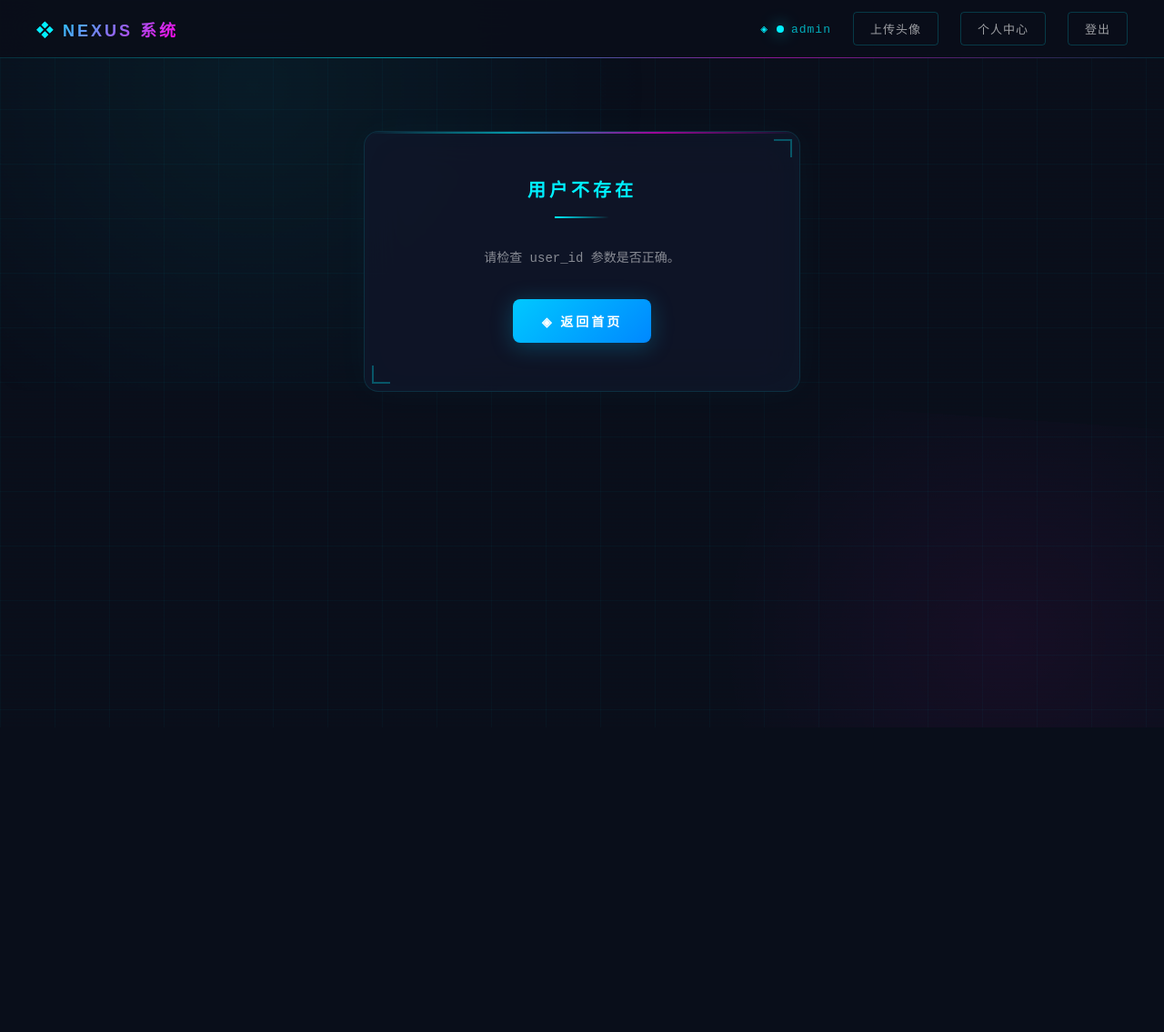
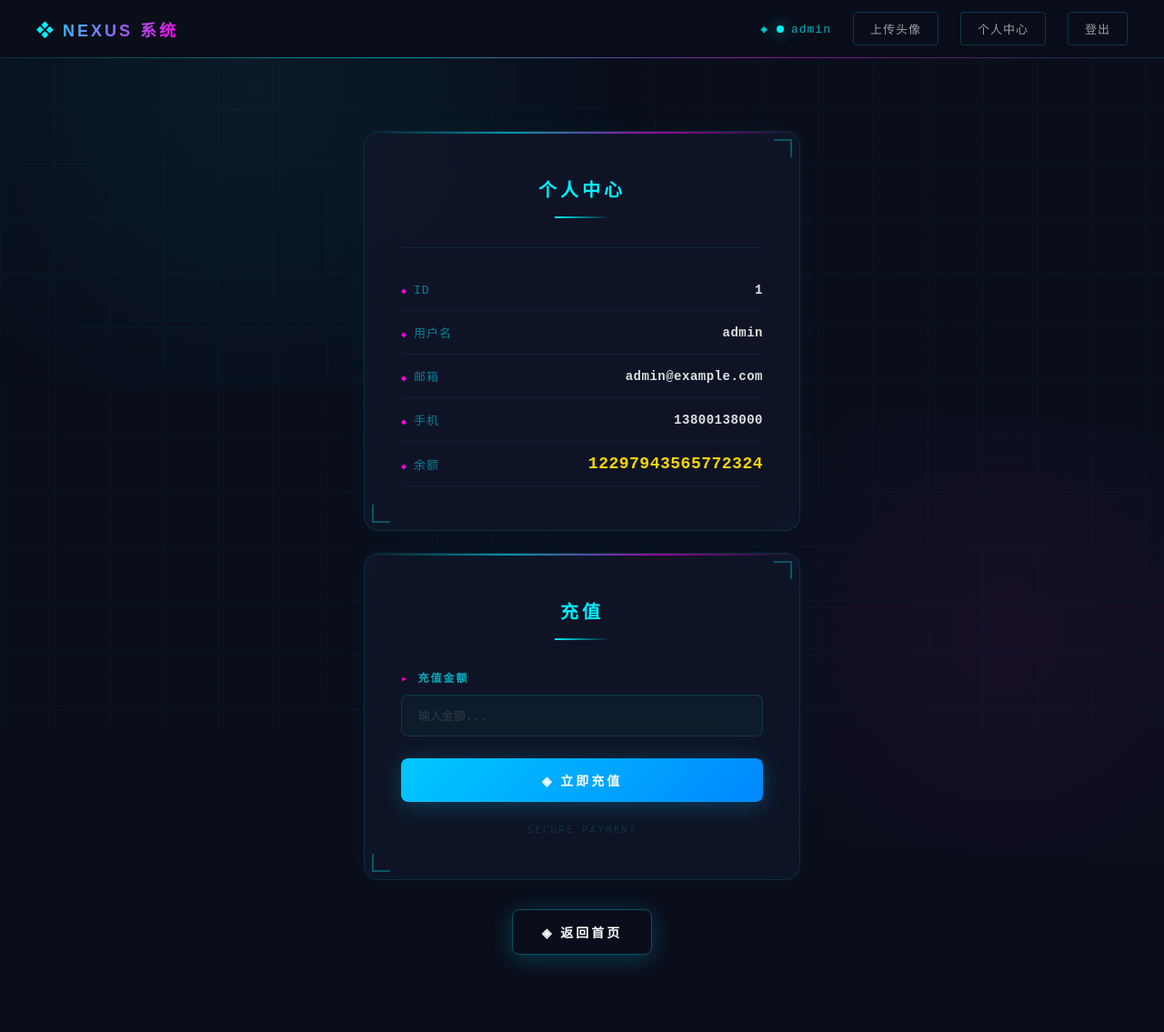
Before and after one commit to jgymh/user-management-system, a Flask app: page /profile in a window 1280 px wide. Shown: the whole page at 91% size. Before the commit the page ends 800 px from the top, so only its background shows below. Run offline with Flask 3, Linux system fonts and the light colour scheme; a user stored in the database is signed in; data comes from the database, SQL or seed files in the repository; both versions use the stored data as it was after the commit.

Commit message:
fix: 修复权限提升与业务逻辑漏洞
修复内容:
1. /profile: 添加登录校验,只能查看自己的资料(基于session)
2. /recharge: 添加登录校验+CSRF校验+金额正数校验
3. 只能给自己充值(user_id参数不再可信,从session获取)
4. profile.html: 显示错误提示,移除user_id隐藏字段
5. 导航链接移除?user_id=1参数

```diff
--- a/app.py
+++ b/app.py
@@ -411,39 +411,67 @@ def upload():
 
 @app.route("/profile")
 def profile():
-    user_id = request.args.get("user_id", "")
-    user_data = None
-    if user_id:
-        conn = sqlite3.connect(DB_PATH)
-        c = conn.cursor()
-        c.execute("SELECT id, username, email, phone, balance FROM users WHERE id=?", (user_id,))
-        row = c.fetchone()
-        if row:
-            user_data = {
-                "id": row[0],
-                "username": row[1],
-                "email": row[2],
-                "phone": row[3],
-                "balance": row[4]
-            }
-        conn.close()
+    # 需要登录才能访问
+    if "username" not in session:
+        return redirect("/login")
+
+    username = session.get("username")
+    user_data = _get_user_data(username)
     return render_template("profile.html", user=user_data)
 
 
 @app.route("/recharge", methods=["POST"])
 def recharge():
-    user_id = request.form.get("user_id", "")
+    # 需要登录才能访问
+    if "username" not in session:
+        return redirect("/login")
+
+    # CSRF 校验
+    csrf_token = request.form.get("csrf_token")
+    if csrf_token != session.get("csrf_token"):
+        return "CSRF token 无效", 400
+
+    username = session.get("username")
     amount = request.form.get("amount", "0")
     try:
         amount_num = int(amount)
+        # 校验金额必须为正数
+        if amount_num <= 0:
+            # 重新查询用户信息再返回页面
+            user_data = _get_user_data(username)
+            return render_template("profile.html", user=user_data, error="充值金额必须大于0")
+
         conn = sqlite3.connect(DB_PATH)
         c = conn.cursor()
-        c.execute("UPDATE users SET balance = COALESCE(balance, 0) + ? WHERE id=?", (amount_num, user_id))
+        # 只充值当前登录用户
+        c.execute("UPDATE users SET balance = COALESCE(balance, 0) + ? WHERE username=?", (amount_num, username))
         conn.commit()
         conn.close()
     except Exception as e:
         print(f"[RECHARGE] 错误: {e}")
-    return redirect(f"/profile?user_id={user_id}")
+        user_data = _get_user_data(username)
+        return render_template("profile.html", user=user_data, error="充值失败")
+    return redirect("/profile")
+
+
+def _get_user_data(username):
+    """辅助函数：根据用户名查询用户资料"""
+    if not username:
+        return None
+    conn = sqlite3.connect(DB_PATH)
+    c = conn.cursor()
+    c.execute("SELECT id, username, email, phone, balance FROM users WHERE username=?", (username,))
+    row = c.fetchone()
+    conn.close()
+    if row:
+        return {
+            "id": row[0],
+            "username": row[1],
+            "email": row[2],
+            "phone": row[3],
+            "balance": row[4]
+        }
+    return None
 
 
 if __name__ == "__main__":
--- a/templates/base.html
+++ b/templates/base.html
@@ -16,7 +16,7 @@
             {% if session.get("username") %}
                 <span class="nav-welcome"><span class="status-dot"></span>{{ session["username"] }}</span>
                 <a href="/upload" class="nav-link">上传头像</a>
-                <a href="/profile?user_id=1" class="nav-link">个人中心</a>
+                <a href="/profile" class="nav-link">个人中心</a>
                 <a href="/logout" class="nav-link">登出</a>
             {% else %}
                 <a href="/register" class="nav-link">注册</a>
--- a/templates/index.html
+++ b/templates/index.html
@@ -33,7 +33,7 @@
                 </div>
             </div>
             <div class="card-actions">
-                <a href="/profile?user_id=1" class="btn btn-primary" style="margin-bottom:12px;">◈ 个人中心</a>
+                <a href="/profile" class="btn btn-primary" style="margin-bottom:12px;">◈ 个人中心</a>
                 <a href="/upload" class="btn btn-primary" style="margin-bottom:12px;">◈ 上传头像</a>
                 <a href="/logout" class="btn btn-danger" style="display:inline-block;">◈ 断开连接</a>
             </div>
--- a/templates/profile.html
+++ b/templates/profile.html
@@ -7,6 +7,9 @@
         <div class="card">
             <div class="corner-bot-left"></div>
             <h2 class="card-title">个人中心</h2>
+            {% if error %}
+                <div class="alert alert-error">{{ error }}</div>
+            {% endif %}
             <div class="user-info">
                 <div class="info-item">
                     <span class="info-label">ID</span>
@@ -36,15 +39,14 @@
             <h2 class="card-title">充值</h2>
             <form method="POST" action="/recharge" class="form">
                 <input type="hidden" name="csrf_token" value="{{ session['csrf_token'] }}">
-                <input type="hidden" name="user_id" value="{{ user.id }}">
                 <div class="form-group">
                     <label for="amount">充值金额</label>
-                    <input type="number" id="amount" name="amount" class="form-input" placeholder="输入金额..." required>
+                    <input type="number" id="amount" name="amount" class="form-input" placeholder="输入金额..." min="1" required>
                 </div>
                 <button type="submit" class="btn btn-primary btn-block">◈ 立即充值</button>
             </form>
             <div class="terminal-line">
-                <span class="blink">▌</span> SAFE PAYMENT <span class="blink">▌</span>
+                <span class="blink">▌</span> SECURE PAYMENT <span class="blink">▌</span>
             </div>
         </div>
 
@@ -54,10 +56,11 @@
     {% else %}
         <div class="card">
             <div class="corner-bot-left"></div>
-            <h2 class="card-title">用户不存在</h2>
-            <p class="card-text">请检查 user_id 参数是否正确。</p>
+            <h2 class="card-title">请先登录</h2>
+            <p class="card-text">请登录后访问个人中心。</p>
             <div class="card-actions">
-                <a href="/" class="btn btn-primary">◈ 返回首页</a>
+                <a href="/login" class="btn btn-primary">◈ 前往登录</a>
+                <a href="/" class="btn btn-primary" style="background:transparent;border:1px solid rgba(0,240,255,0.3);">◈ 返回首页</a>
             </div>
         </div>
     {% endif %}
```
Also changed, not shown: data/users.db.
